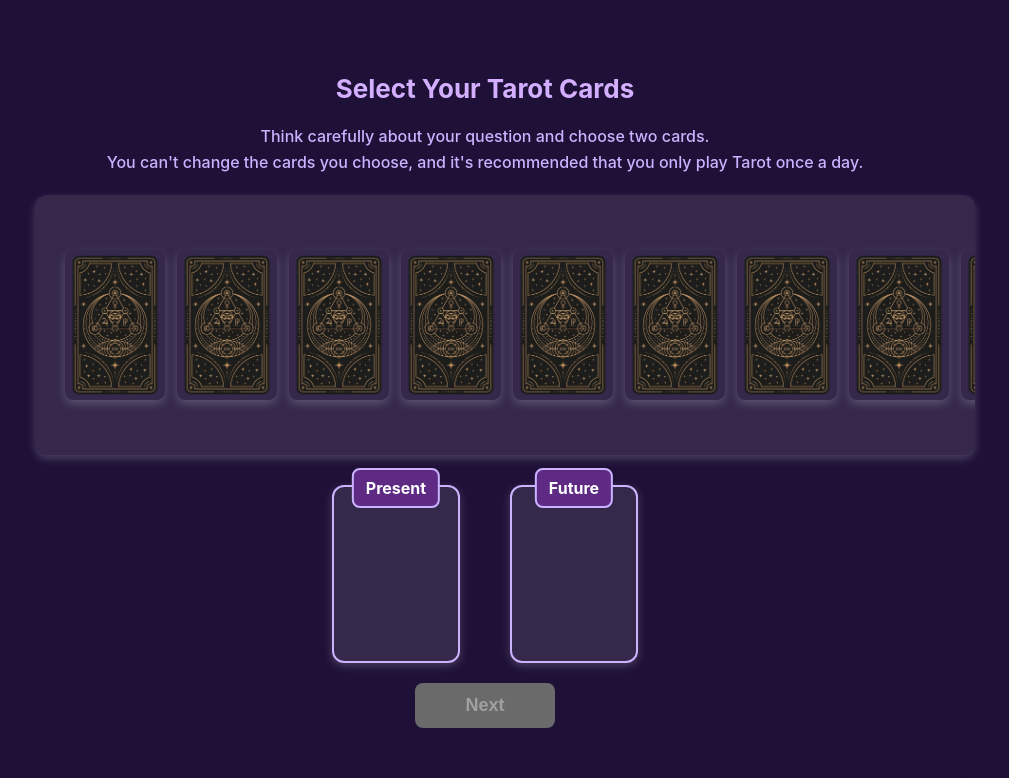
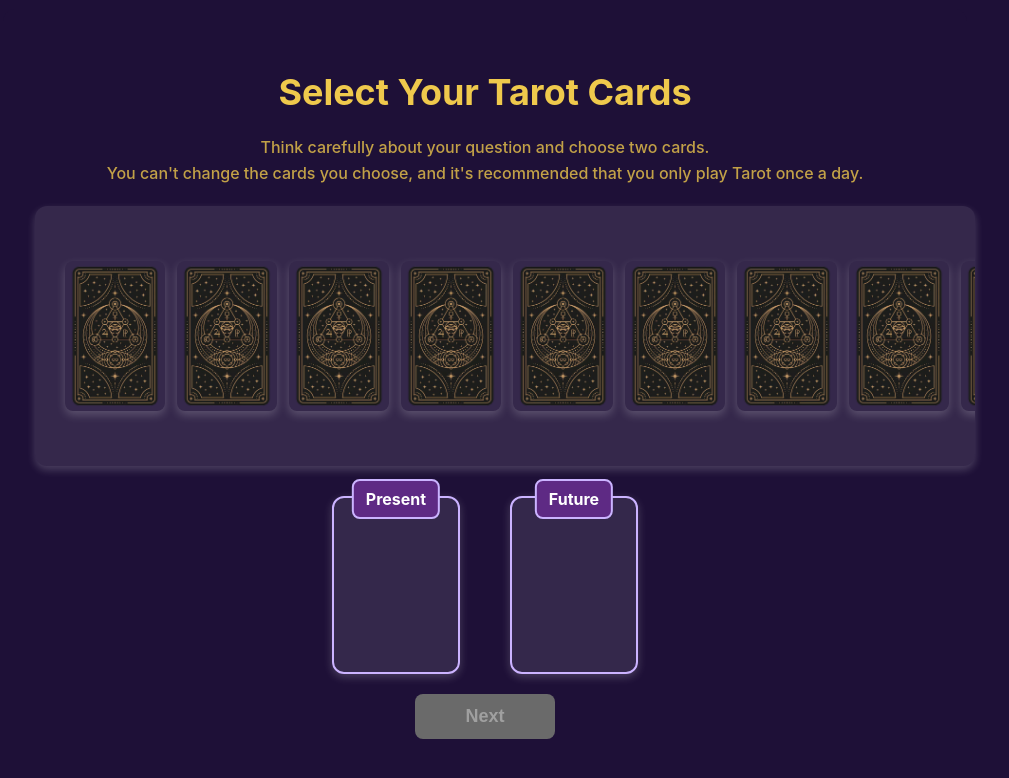
Before and after one commit to MJZ-Templates/tarot-widget, a React (Vite) app: page / in a window 1280 px wide. Shown: the top 778 px of the page, without its empty margins (155-1164 px from the left). Built offline with nearby package versions, Linux system fonts and the light colour scheme.

Commit message:
design: 포인트 컬러 적용

```diff
--- a/src/pages/InterpretationPage.jsx
+++ b/src/pages/InterpretationPage.jsx
@@ -52,13 +52,13 @@ const Container = styled.div`
   color: #e0e0e0;
   padding: 2rem;
   border-radius: 12px;
-  box-shadow: 0px 4px 12px rgba(255, 255, 255, 0.15);
+  box-shadow: 0px 4px 12px rgba(255, 215, 0, 0.15);
 `;
 
 const Title = styled.h1`
   font-size: 26px;
   font-weight: bold;
-  color: #d4afff;
+  color: #efc94c;
   margin-bottom: 1rem;
 `;
 
@@ -71,7 +71,7 @@ const InterpretationContainer = styled.div`
 
 const NoCardMessage = styled.p`
   font-size: 18px;
-  color: #cbb3ff;
+  color: #efc94c;
   text-align: center;
 `;
 
@@ -82,7 +82,7 @@ const Card = styled.div`
   border-radius: 12px;
   text-align: center;
   background: rgba(255, 255, 255, 0.1);
-  box-shadow: 0px 3px 15px rgba(255, 255, 255, 0.2);
+  box-shadow: 0px 3px 15px rgba(255, 204, 0, 0.2);
   backdrop-filter: blur(8px);
   position: relative;
   transition: transform 0.3s ease-in-out, box-shadow 0.3s ease-in-out;
@@ -92,7 +92,7 @@ const CardImage = styled.img`
   width: 180px;
   height: auto;
   border-radius: 8px;
-  box-shadow: 0px 3px 8px rgba(255, 255, 255, 0.2);
+  box-shadow: 0px 3px 8px rgba(255, 204, 0, 0.2);
 `;
 
 const CardTitle = styled.h2`
--- a/src/pages/ResultPage.jsx
+++ b/src/pages/ResultPage.jsx
@@ -80,13 +80,13 @@ const Container = styled.div`
   color: #e0e0e0;
   padding: 2rem;
   border-radius: 12px;
-  box-shadow: 0px 4px 12px rgba(255, 255, 255, 0.15);
+  box-shadow: 0px 4px 12px rgba(255, 215, 0, 0.15);
 `;
 
 const Title = styled.h1`
   font-size: 28px;
   font-weight: bold;
-  color: #d4afff;
+  color: #efc94c;
   margin-bottom: 1.5rem;
 `;
 
--- a/src/pages/SelectCardPage.jsx
+++ b/src/pages/SelectCardPage.jsx
@@ -118,16 +118,16 @@ const Container = styled.div`
 `;
 
 const Title = styled.h1`
-  font-size: 26px;
+  font-size: 36px;
   font-weight: bold;
-  color: #d4afff;
+  color: #efc94c;
   margin-bottom: 1rem;
 `;
 
 const SelectionGuide = styled.p`
   font-size: 16px;
   font-weight: 500;
-  color: #cbb3ff;
+  color: rgba(239, 201, 76, 0.79);
   margin-bottom: 20px;
   line-height: 1.6;
 `;
@@ -144,7 +144,6 @@ const CardScrollContainer = styled.div`
   border-radius: 12px;
   box-shadow: 0px 4px 8px rgba(255, 255, 255, 0.2);
 
-  scrollbar-width: thin;
   scrollbar-color: #cbb3ff transparent;
 
   &::-webkit-scrollbar {
```
